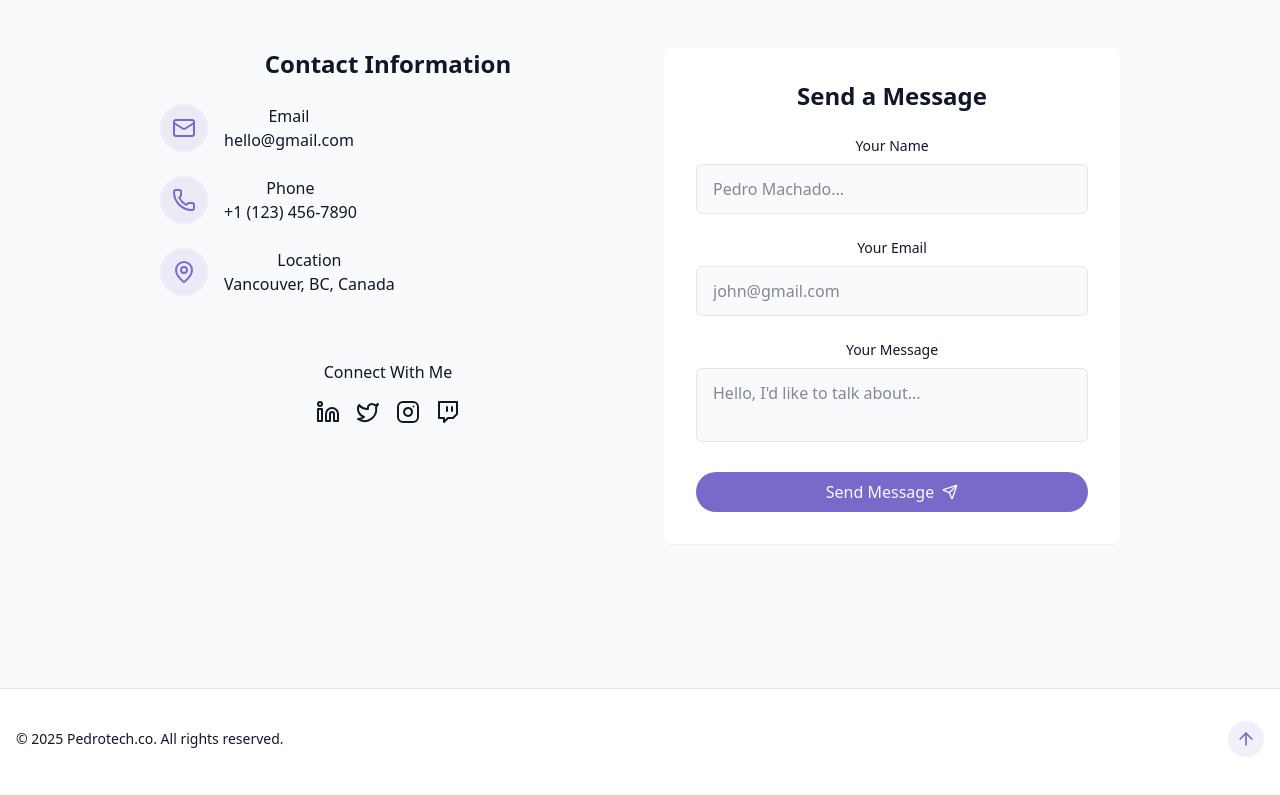
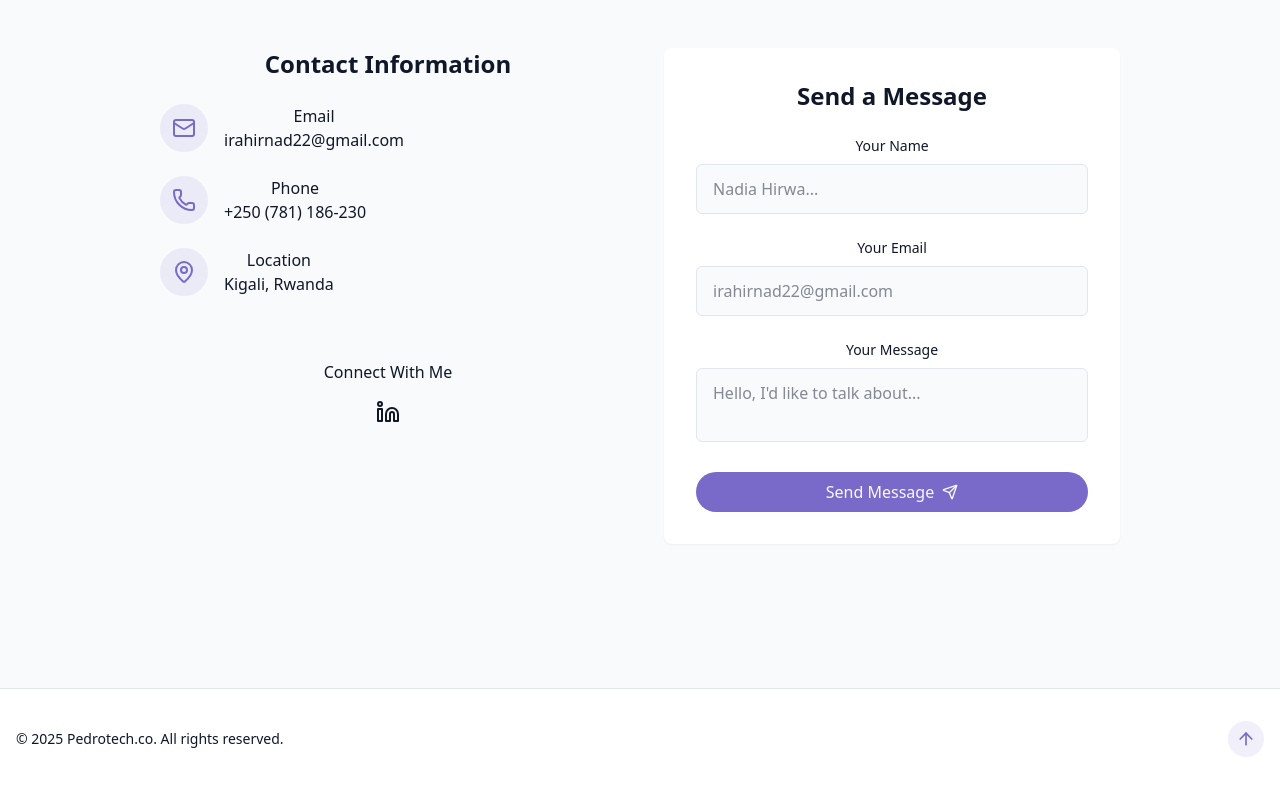
Before and after one commit to NadiaHirwa/HirwaNadiaPortfolio, a React (Vite) app: page / in a window 1280 px wide. Shown: the part 4358-5153 px from the top of the page. Built offline with nearby package versions, Linux system fonts and the light colour scheme.

Commit message:
worked on Contact part

```diff
--- a/src/components/ContactSection.jsx
+++ b/src/components/ContactSection.jsx
@@ -56,10 +56,10 @@
                 <div>
                   <h4 className="font-medium"> Email</h4>
                   <a
-                    href="mailto:hello@gmail.com"
+                    href="mailto:irahirnad22@gmail.com"
                     className="text-muted-foreground hover:text-primary transition-colors"
                   >
-                    hello@gmail.com
+                    irahirnad22@gmail.com
                   </a>
                 </div>
               </div>
@@ -70,10 +70,10 @@
                 <div>
                   <h4 className="font-medium"> Phone</h4>
                   <a
-                    href="tel:+11234567890"
+                    href="tel:+250781186230"
                     className="text-muted-foreground hover:text-primary transition-colors"
                   >
-                    +1 (123) 456-7890
+                    +250 (781) 186-230
                   </a>
                 </div>
               </div>
@@ -84,7 +84,7 @@
                 <div>
                   <h4 className="font-medium"> Location</h4>
                   <a className="text-muted-foreground hover:text-primary transition-colors">
-                    Vancouver, BC, Canada
+                    Kigali, Rwanda
                   </a>
                 </div>
               </div>
@@ -93,18 +93,18 @@
             <div className="pt-8">
               <h4 className="font-medium mb-4"> Connect With Me</h4>
               <div className="flex space-x-4 justify-center">
-                <a href="#" target="_blank">
+                <a href="www.linkedin.com/in/nadiahirwa" target="_blank">
                   <Linkedin />
                 </a>
-                <a href="#" target="_blank">
-                  <Twitter />
+                {/* <a href="#" target="_blank">
+                  <Github />
                 </a>
                 <a href="#" target="_blank">
                   <Instagram />
                 </a>
                 <a href="#" target="_blank">
                   <Twitch />
-                </a>
+                </a> */}
               </div>
             </div>
           </div>
@@ -130,7 +130,7 @@
                   name="name"
                   required
                   className="w-full px-4 py-3 rounded-md border border-input bg-background focus:outline-hidden foucs:ring-2 focus:ring-primary"
-                  placeholder="Pedro Machado..."
+                  placeholder="Nadia Hirwa..."
                 />
               </div>
 
@@ -148,7 +148,7 @@
                   name="email"
                   required
                   className="w-full px-4 py-3 rounded-md border border-input bg-background focus:outline-hidden foucs:ring-2 focus:ring-primary"
-                  placeholder="john@gmail.com"
+                  placeholder="irahirnad22@gmail.com"
                 />
               </div>
 
```
